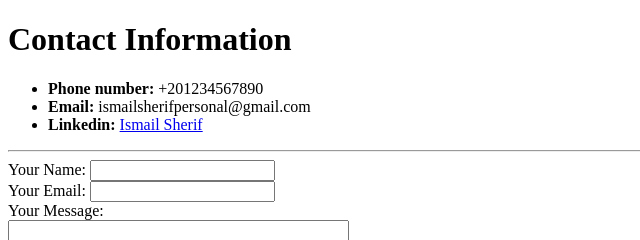
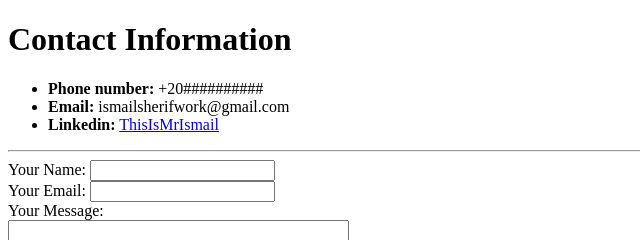
Before and after one commit to ThisIsMrIsmail/cv, a plain HTML site: page Contact Information.html in a window 1280 px wide. Shown: the top 240 px of the page, 0-640 px from the left. Drawn offline with Linux system fonts and the light colour scheme.

Commit message:
Update Contact Information.html

```diff
--- a/Contact Information.html
+++ b/Contact Information.html
@@ -9,12 +9,12 @@
 <body>
   <h1>Contact Information</h1>
   <ul>
-    <li><strong>Phone number:</strong> +201234567890</li>
-    <li><strong>Email:</strong> ismailsherifpersonal@gmail.com</li>
-    <li><strong>Linkedin:</strong> <a href="https://linkedin.com/in/ThisIsMrIsmail/">Ismail Sherif</a></li>
+    <li><strong>Phone number:</strong> +20##########</li>
+    <li><strong>Email:</strong> ismailsherifwork@gmail.com</li>
+    <li><strong>Linkedin:</strong> <a href="https://linkedin.com/in/ThisIsMrIsmail/">ThisIsMrIsmail</a></li>
   </ul>
 <hr>
-  <form action="mailto:ismailsherifpersonal@gmail.com" method="post" enctype="text/plain">
+  <form action="mailto:ismailsherifwork@gmail.com" method="post" enctype="text/plain">
     <label>Your Name:</label>
     <input type="text" name="My Name">
     <br>
@@ -26,9 +26,7 @@
     <textarea name="My Message" rows="15" cols="40"></textarea>
     <br>
     <input type="submit">
-
   </form>
-
 </body>
 
 </html>
```
